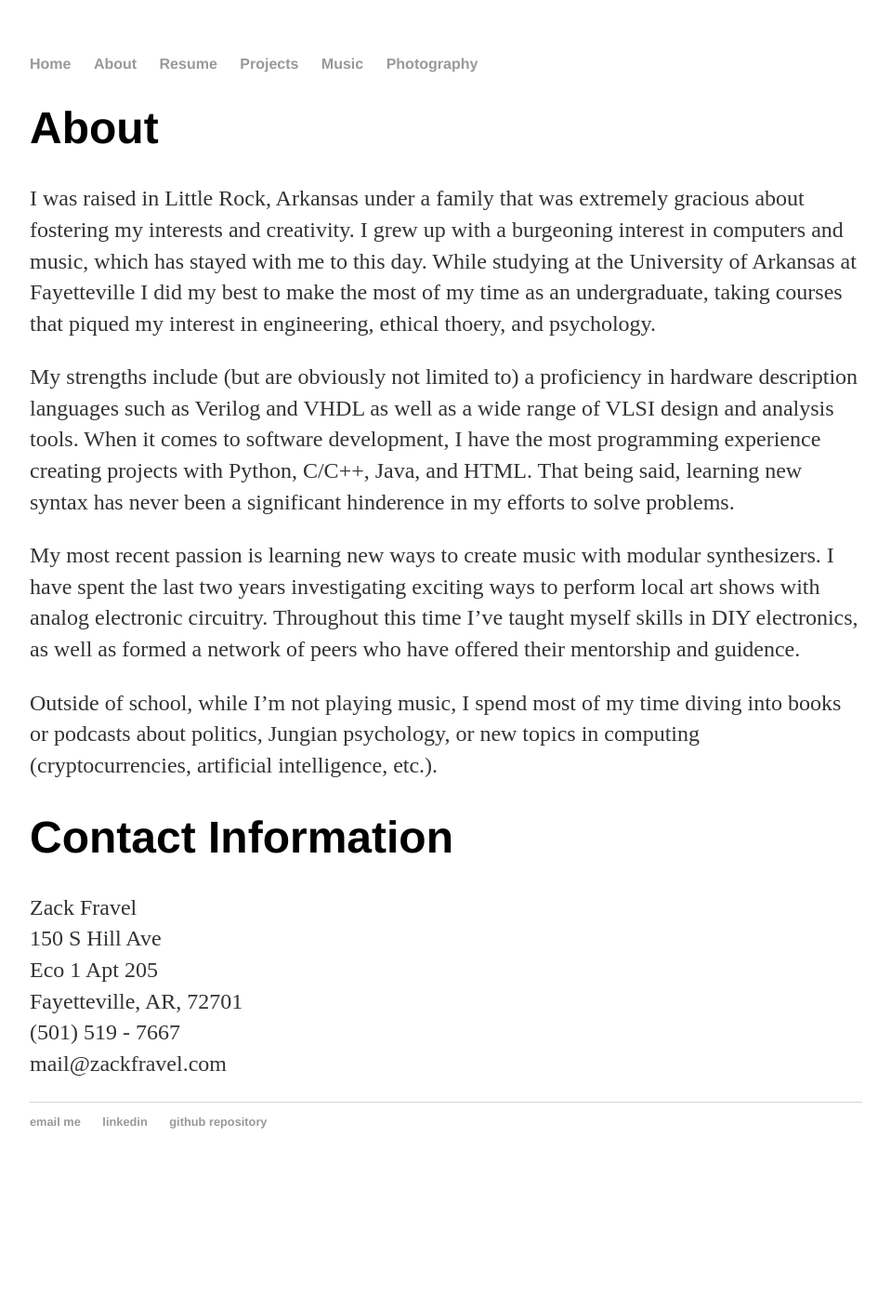
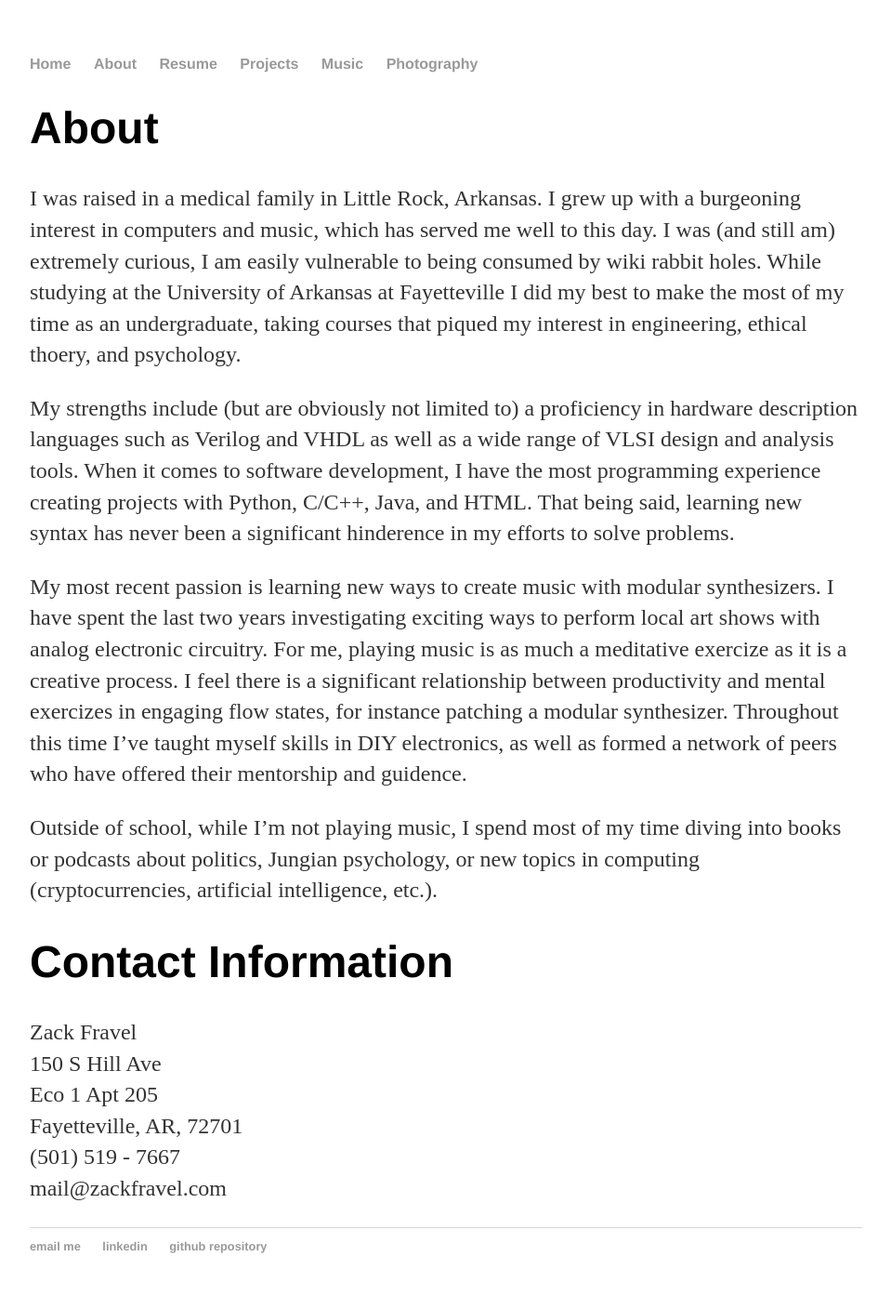
Before and after one commit to zackfravel/zackfravel.github.io, a Jekyll site: the page built from about/index.md, in a window 1280 px wide. Shown: the whole page at 93% size, without its empty margins (160-1119 px from the left). Built offline with Jekyll 4.4.1, drawn with Linux system fonts in a browser that asks for light colours; before the commit the page ends 1274 px from its top, so only the background shows below that.

Commit message:
Update index.md

```diff
--- a/about/index.md
+++ b/about/index.md
@@ -3,11 +3,11 @@ layout: default
 title: About
 ---
 # About
-I was raised in Little Rock, Arkansas under a family that was extremely gracious about fostering my interests and creativity. I grew up with a burgeoning interest in computers and music, which has stayed with me to this day. While studying at the University of Arkansas at Fayetteville I did my best to make the most of my time as an undergraduate, taking courses that piqued my interest in engineering, ethical thoery, and psychology.
+I was raised in a medical family in Little Rock, Arkansas. I grew up with a burgeoning interest in computers and music, which has served me well to this day. I was (and still am) extremely curious, I am easily vulnerable to being consumed by wiki rabbit holes. While studying at the University of Arkansas at Fayetteville I did my best to make the most of my time as an undergraduate, taking courses that piqued my interest in engineering, ethical thoery, and psychology.
 
 My strengths include (but are obviously not limited to) a proficiency in hardware description languages such as Verilog and VHDL as well as a wide range of VLSI design and analysis tools. When it comes to software development, I have the most programming experience creating projects with Python, C/C++, Java, and HTML. That being said, learning new syntax has never been a significant hinderence in my efforts to solve problems.
 
-My most recent passion is learning new ways to create music with modular synthesizers. I have spent the last two years investigating exciting ways to perform local art shows with analog electronic circuitry. Throughout this time I've taught myself skills in DIY electronics, as well as formed a network of peers who have offered their mentorship and guidence.
+My most recent passion is learning new ways to create music with modular synthesizers. I have spent the last two years investigating exciting ways to perform local art shows with analog electronic circuitry. For me, playing music is as much a meditative exercize as it is a creative process. I feel there is a significant relationship between productivity and mental exercizes in engaging flow states, for instance patching a modular synthesizer. Throughout this time I've taught myself skills in DIY electronics, as well as formed a network of peers who have offered their mentorship and guidence.
 
 Outside of school, while I'm not playing music, I spend most of my time diving into books or podcasts about politics, Jungian psychology, or new topics in computing (cryptocurrencies, artificial intelligence, etc.).
 
```
